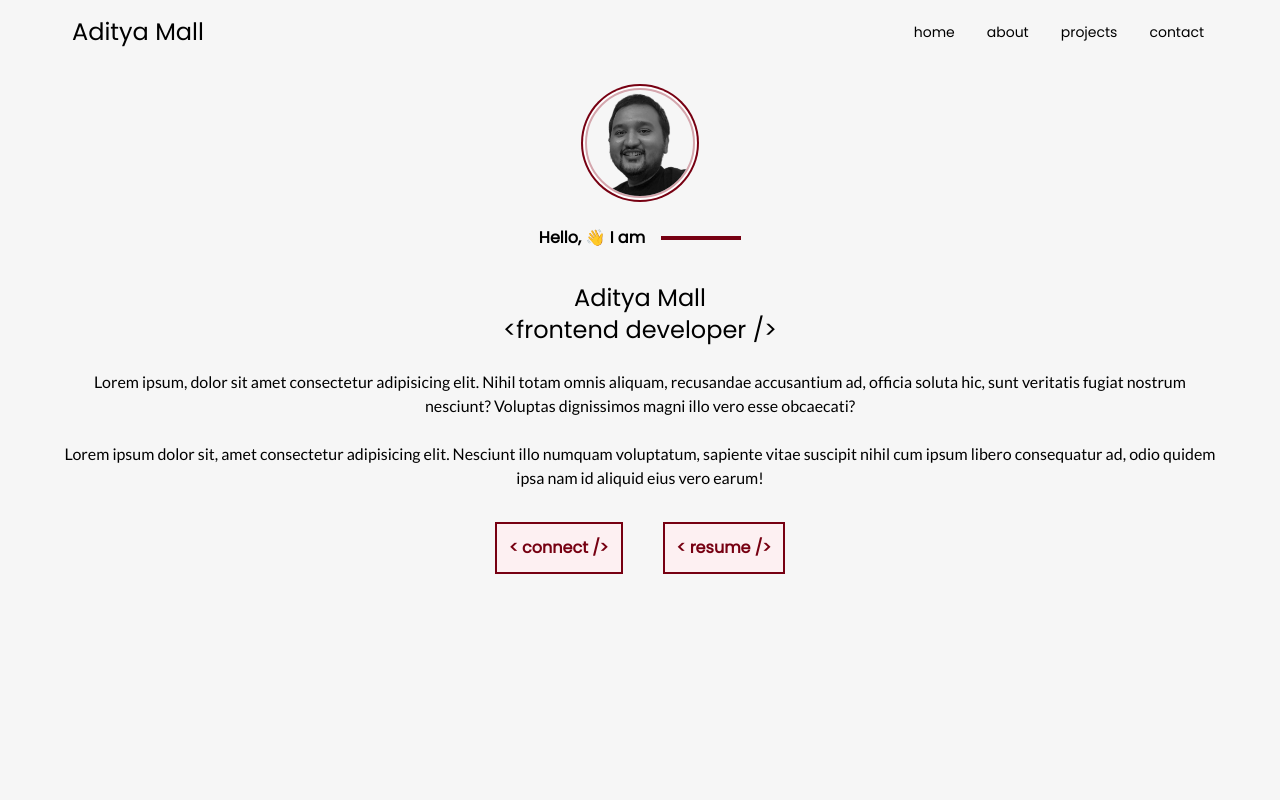
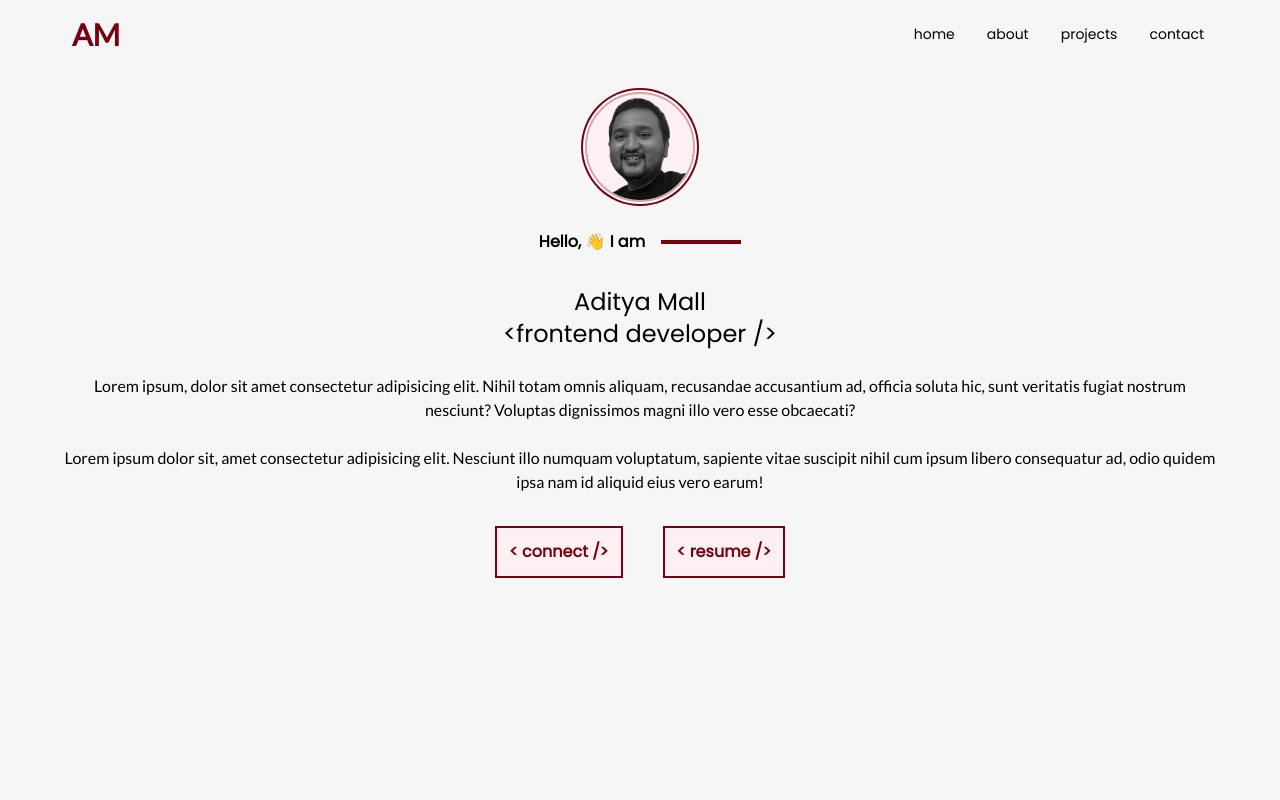
Before and after one commit to iamadityamall/personal-portfolio, a React (Create React App) app: page / in a window 1280 px wide. Shown: the top 800 px of the page. Built offline with nearby package versions, Linux system fonts and the light colour scheme.

Commit message:
hero section updated

```diff
--- a/src/components/Home/HeroSection.jsx
+++ b/src/components/Home/HeroSection.jsx
@@ -9,7 +9,7 @@ const HeroSection = () => {
       className="h-screen bg-primary flex flex-col justify-start items-center space-y-5"
     >
       {/* hero image */}
-      <div className=" bg-primary h-[110px] w-[110px] mt-6 rounded-full overflow-hidden ring-2  ring-darkPurple ring-offset-2 border-2 border-lightPurple">
+      <div className=" bg-secondary h-[110px] w-[110px] mt-6 rounded-full overflow-hidden ring-2  ring-darkPurple ring-offset-2 border-2 border-lightPurple">
         <img
           src={ProfilePicture}
           alt="profile-img"
--- a/src/components/Navbar.jsx
+++ b/src/components/Navbar.jsx
@@ -18,9 +18,9 @@ const Navbar = () => {
           smooth={true}
           offset={-64}
           duration={600}
-          className="font-Poppins text-2xl p-2 cursor-pointer"
+          className="text-3xl p-2 cursor-pointer font-Lato font-semibold text-darkPurple"
         >
-          Aditya Mall
+          AM
         </Link>
 
         {/* nav links md, lg, xl */}
```
